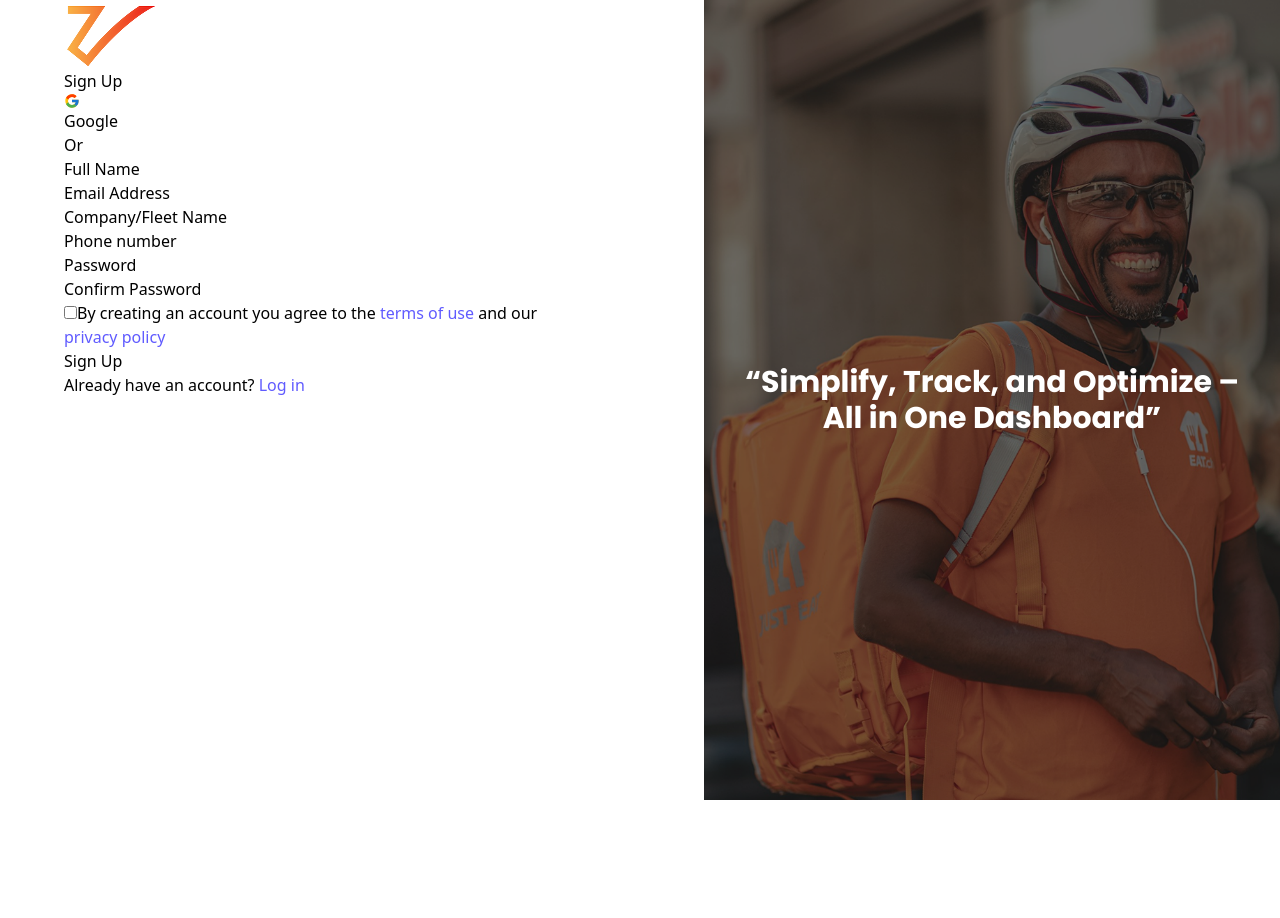
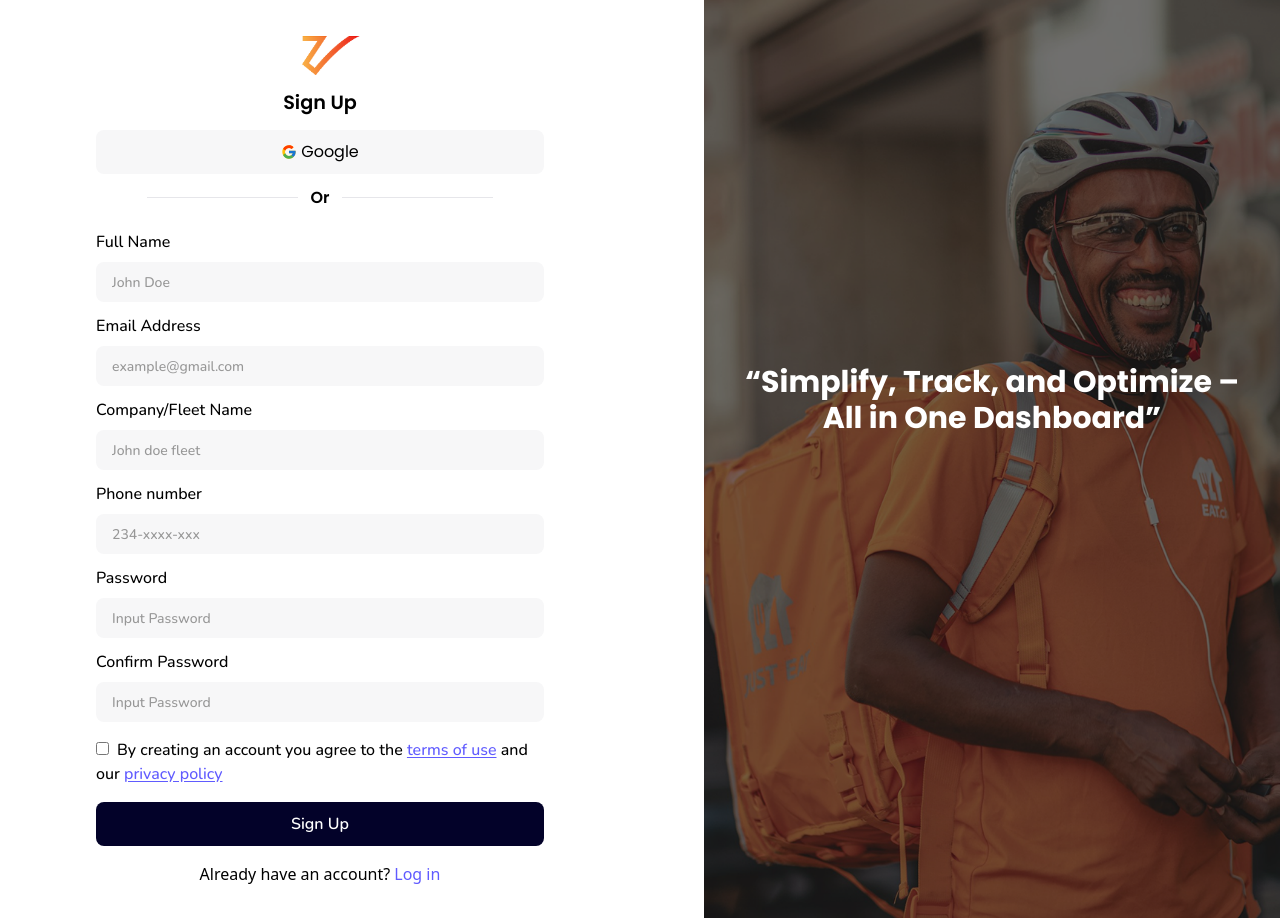
Before and after one commit to zummey/Zummey-Fleet, a React (Vite) app: page / in a window 1280 px wide. Before the commit the page ends 800 px from the top, so only its background shows below. Built offline with nearby package versions, Linux system fonts and the light colour scheme.

Commit message:
90% sign up

```diff
--- a/src/components/Layouts/AuthLayout.jsx
+++ b/src/components/Layouts/AuthLayout.jsx
@@ -3,15 +3,15 @@ import { Outlet } from "react-router-dom";
 
 const AuthLayout = () => {
   return (
-    <div className="auth-container w-[100%]">
-      <div className="auth-container-wrapper flex justify-between">
-        <div className="left_form_section w-[50%]">
+    <div className="auth-container w-[100%] ">
+      <div className="auth-container-wrapper flex justify-between ">
+        <div className="left_form_section w-[50%] py-[2em]">
           <Outlet />
         </div>
 
 
-        <div className="right_form_section bg-[url('/src/assets/auth-image.png')] bg-cover bg-no-repeat h-screen w-[45%] bg-[center_30%] flex items-center justify-center">
-          <h1 className="text-white text-3xl font-bold text-center font-poppins max-w-[90%]">
+        <div className="right_form_section  bg-[url('/src/assets/auth-image.png')] bg-cover bg-no-repeat  w-[45%] bg-[center_30%] flex  justify-center">
+          <h1 className="text-white text-3xl font-bold text-center flex items-center font-poppins max-w-[40%]  h-screen fixed">
             “Simplify, Track, and Optimize – All in One Dashboard”
           </h1>
         </div>
--- a/src/index.css
+++ b/src/index.css
@@ -1,3 +1,12 @@
+html *,
+html *::before,
+html *::after {
+  -webkit-box-sizing: inherit;
+  box-sizing: inherit;
+  box-sizing: border-box;
+}
+
+
 @import "tailwindcss";
 
 @theme {
@@ -9,11 +18,10 @@
 
 }
 
-html *,
-html *::before,
-html *::after {
-  -webkit-box-sizing: inherit;
-  box-sizing: inherit;
-  margin: 0;
-  padding: 0;
+.form-inner{
+  @apply flex flex-col gap-2 mb-3
 }
+
+.signin-input{
+  @apply bg-[#F7F7F8] py-2 rounded-lg pl-4 placeholder-[#979797] placeholder:text-sm
+}
--- a/src/pages/auth/SignUp.jsx
+++ b/src/pages/auth/SignUp.jsx
@@ -1,60 +1,84 @@
-import React from 'react'
-import { useForm } from 'react-hook-form'
-import logo from "../../assets/logo.png"
+import React from "react";
+import { useForm } from "react-hook-form";
+import logo from "../../assets/logo.png";
+import line from "../../assets/line.png";
 import { FcGoogle } from "react-icons/fc";
 
 const SignUp = () => {
-    const {register, handleSubmit, formState: {errors}} = useForm()
+  const {
+    register,
+    handleSubmit,
+    formState: { errors },
+  } = useForm();
 
-    const onSubmit = (data) => console.log(data)
+  const onSubmit = (data) => console.log(data);
 
   return (
-    <div className="signup-container flex justify-center">
-        <div className="signup-wrapper w-[80%]">
-            <img src={logo} alt="Zummey Logo" />
-
-            <h4>Sign Up</h4>
+    <div className="signup-container flex justify-center items-center">
+      <div className="signup-wrapper w-[70%]">
+        <div className="signup-cen flex flex-col items-center gap-3 font-poppins">
+          <img src={logo} alt="Zummey Logo" className="w-[60px] ml-5" />
+          <h4 className="font-semibold text-[1.2rem]">Sign Up</h4>
+          <div className="google flex items-center justify-center gap-1 bg-[#F7F7F8] w-[100%] py-2.5 rounded-lg cursor-pointer">
             <FcGoogle />
             <p>Google</p>
-            <p>Or</p>
+          </div>
+          <div className="or flex items-center gap-3">
+            <img src={line} alt="" />
+            <p className="font-semibold">Or</p>
+            <img src={line} alt="" />
+          </div>
+        </div>
 
-            <form onSubmit={handleSubmit(onSubmit)} className=''>
-                <div className="fullname">
-                    <label htmlFor="fullname">Full Name</label>
-                    <input type="text" name='fullname' id='fullname'/>
-                </div>
-                <div className="email">
-                    <label htmlFor="email">Email Address</label>
-                    <input type="email" name='email' id='email' />
-                </div>
-                <div className="company">
-                    <label htmlFor="companyname">Company/Fleet Name</label>
-                    <input type="text" name='companyname' id='companyname' />
-                </div>
-                <div className="number">
-                    <label htmlFor="phonenum">Phone number</label>
-                    <input type="tel" name='phonenum' id='phonenum'/>
-                </div>
-                <div className="password">
-                    <label htmlFor="password">Password</label>
-                    <input type="password" name='password' id='password'/>
-                </div>
-                <div className="confirmpass">
-                    <label htmlFor="confirmpass">Confirm Password</label>
-                    <input type="password" name='confirmpass' id='confirmpass'/>
-                </div>
-                <div className="terms">
-                    <input type="checkbox" name='terms' id='terms'/>
-                    <label htmlFor="terms">By creating an account you agree to the <span className='text-secondary underline-offset-2'>terms of use</span> and our <span className='text-secondary underline-offset-2'>privacy policy</span></label>
-                </div>
+        <form onSubmit={handleSubmit(onSubmit)} className="mt-5 font-primary font-medium">
+          <div className="fullname form-inner">
+            <label htmlFor="fullname">Full Name</label>
+            <input type="text" name="fullname" id="fullname" placeholder="John Doe" className="signin-input "/>
+          </div>
+          <div className="email form-inner">
+            <label htmlFor="email">Email Address</label>
+            <input type="email" name="email" placeholder="example@gmail.com" id="email" className="signin-input"/>
+          </div>
+          <div className="company form-inner">
+            <label htmlFor="companyname">Company/Fleet Name</label>
+            <input type="text" name="companyname" placeholder="John doe fleet" id="companyname" className="signin-input"/>
+          </div>
+          <div className="number form-inner">
+            <label htmlFor="phonenum">Phone number</label>
+            <input type="tel" name="phonenum" placeholder="234-xxxx-xxx" id="phonenum" className="signin-input"/>
+          </div>
+          <div className="password form-inner">
+            <label htmlFor="password">Password</label>
+            <input type="password" name="password" placeholder="Input Password" id="password" className="signin-input"/>
+          </div>
+          <div className="confirmpass form-inner">
+            <label htmlFor="confirmpass">Confirm Password</label>
+            <input type="password" name="confirmpass" placeholder="Input Password" id="confirmpass" className="signin-input"/>
+          </div>
+          <div className="terms mt-4 mb-4">
+            <input type="checkbox" name="terms" id="terms" className=""/>
+            <label htmlFor="terms" className="ml-2">
+              By creating an account you agree to the{" "}
+              <span className="text-secondary underline underline-offset-2 cursor-pointer">
+                terms of use
+              </span>{" "}
+              and our{" "}
+              <span className="text-secondary underline underline-offset-2 cursor-pointer">
+                privacy policy
+              </span>
+            </label>
+          </div>
 
-                <button type='submit'>Sign Up</button>
-            </form>
+          <button type="submit" className="mb-4 bg-primary w-[100%] text-white rounded-lg py-2.5 cursor-pointer font-semibold">Sign Up</button>
+        </form>
 
-            <p>Already have an account? <span className='text-secondary'>Log in</span></p>
-        </div>
+        <p className="text-center">
+          Already have an account?{" "}
+          <span className="text-secondary">Log in</span>
+        </p>
+      </div>
     </div>
-  )
-}
+  );
+};
 
-export default SignUp
+export default SignUp;
```
Also changed, not shown: src/assets/line.png (added).
